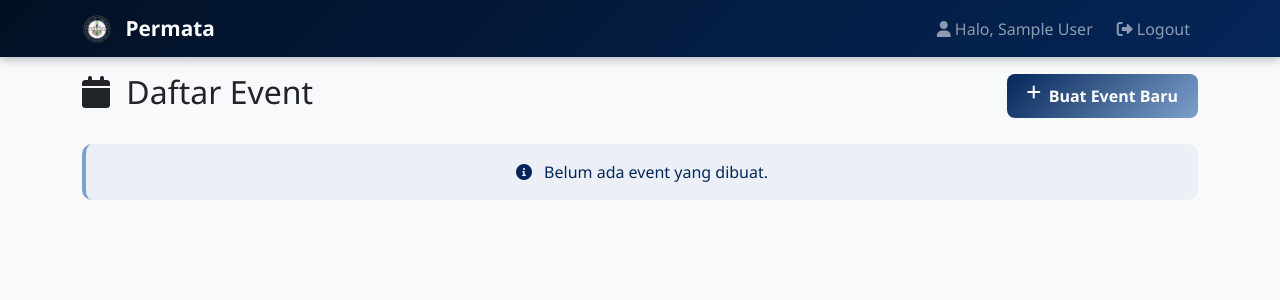
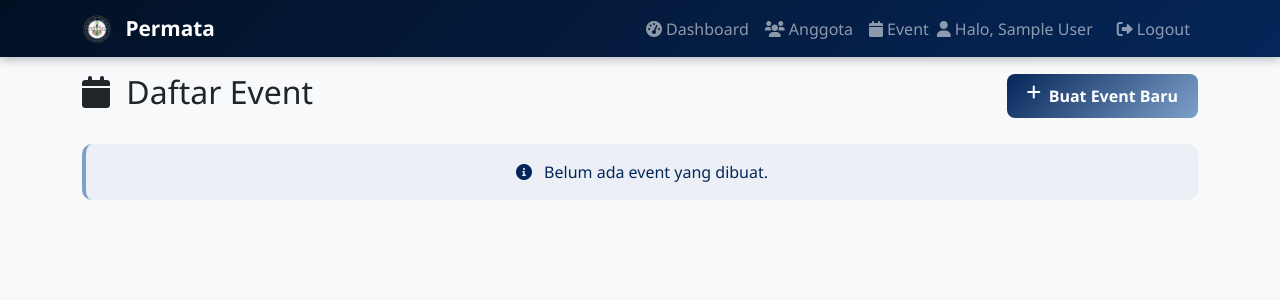
Before and after one commit to RW01TajiPermata/absensi_permata, a Flask app: page /admin/events in a window 1280 px wide. Shown: the top 300 px of the page. Run offline with Flask 3, Linux system fonts and the light colour scheme; the visitor is signed in with stand-in values (Sample User, id 1); data that the repository does not hold is empty.

Commit message:
Update base.html

```diff
--- a/templates/base.html
+++ b/templates/base.html
@@ -30,6 +30,17 @@
             <div class="collapse navbar-collapse" id="navbarNav">
                 {% if session.user_id %}
                 <div class="navbar-nav ms-auto">
+                    {% if session.role == 'admin' %}
+                    <a class="nav-link" href="{{ url_for('admin_dashboard') }}">
+                        <i class="fas fa-tachometer-alt me-1"></i>Dashboard
+                    </a>
+                    <a class="nav-link" href="{{ url_for('kelola_anggota') }}">
+                        <i class="fas fa-users me-1"></i>Anggota
+                    </a>
+                    <a class="nav-link" href="{{ url_for('admin_events') }}">
+                        <i class="fas fa-calendar me-1"></i>Event
+                    </a>
+                    {% endif %}
                     <span class="navbar-text me-3 d-none d-md-block">
                         <i class="fas fa-user me-1"></i>Halo, {{ session.nama_lengkap }}
                     </span>
@@ -41,7 +52,6 @@
             </div>
         </div>
     </nav>
-    <!-- ... kode selanjutnya tetap sama ... -->
 
     <div class="container mt-3 mb-5">
         <!-- Flash Messages -->
```
